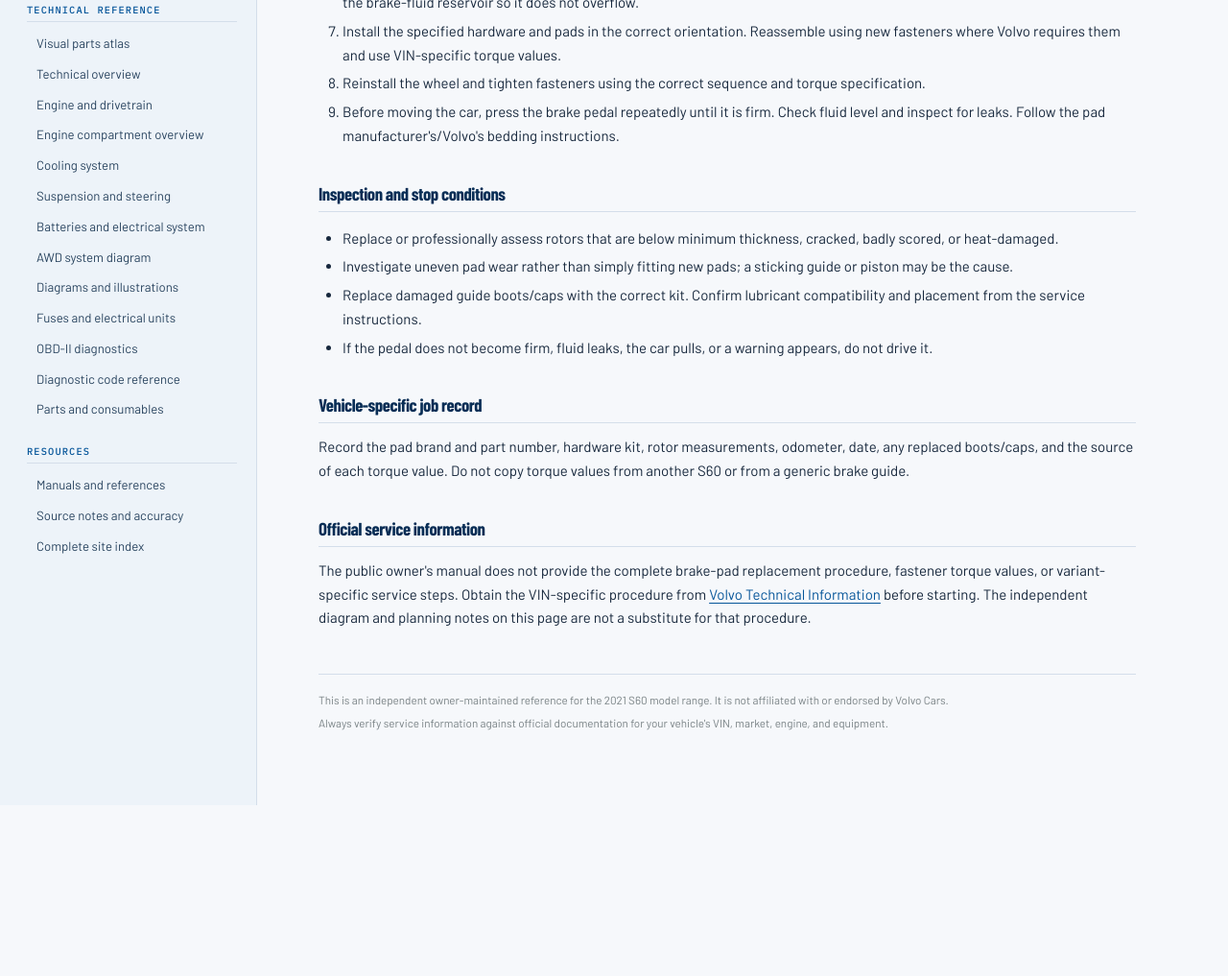
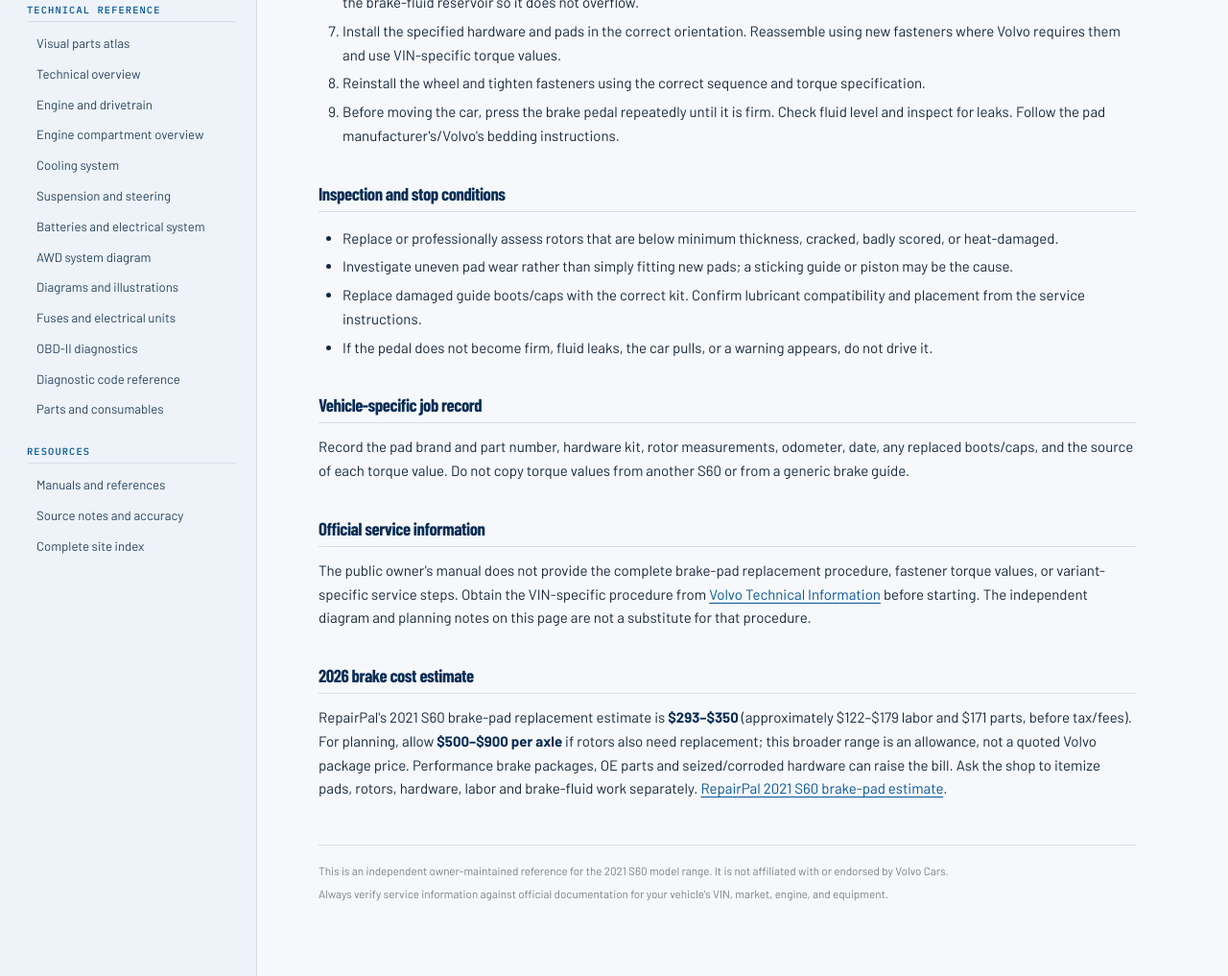
Before and after one commit to willbed34/Volvo-s60-reference, an Astro site: page /repairs/front-brake-pads in a window 1280 px wide. Shown: the part 1370-2387 px from the top of the page at 96% size. Before the commit the page ends 2209 px from the top, so only its background shows below. Built offline with nearby package versions, Linux system fonts and the light colour scheme; Astro itself is replaced by a stand-in of ours.

Commit message:
Add 2026 maintenance and repair cost estimates

```diff
--- a/src/pages/repairs/front-brake-pads.astro
+++ b/src/pages/repairs/front-brake-pads.astro
@@ -53,4 +53,7 @@ import BaseLayout from '../../layouts/BaseLayout.astro';
 
   <h2>Official service information</h2>
   <p>The public owner's manual does not provide the complete brake-pad replacement procedure, fastener torque values, or variant-specific service steps. Obtain the VIN-specific procedure from <a href="https://www.volvotechinfo.com/">Volvo Technical Information</a> before starting. The independent diagram and planning notes on this page are not a substitute for that procedure.</p>
+  <h2>2026 brake cost estimate</h2>
+  <p>RepairPal's 2021 S60 brake-pad replacement estimate is <strong>$293–$350</strong> (approximately $122–$179 labor and $171 parts, before tax/fees). For planning, allow <strong>$500–$900 per axle</strong> if rotors also need replacement; this broader range is an allowance, not a quoted Volvo package price. Performance brake packages, OE parts and seized/corroded hardware can raise the bill. Ask the shop to itemize pads, rotors, hardware, labor and brake-fluid work separately. <a href="https://repairpal.com/estimator/volvo/s60/2021/brake-pad-replacement-cost">RepairPal 2021 S60 brake-pad estimate</a>.</p>
+
 </BaseLayout>
```
